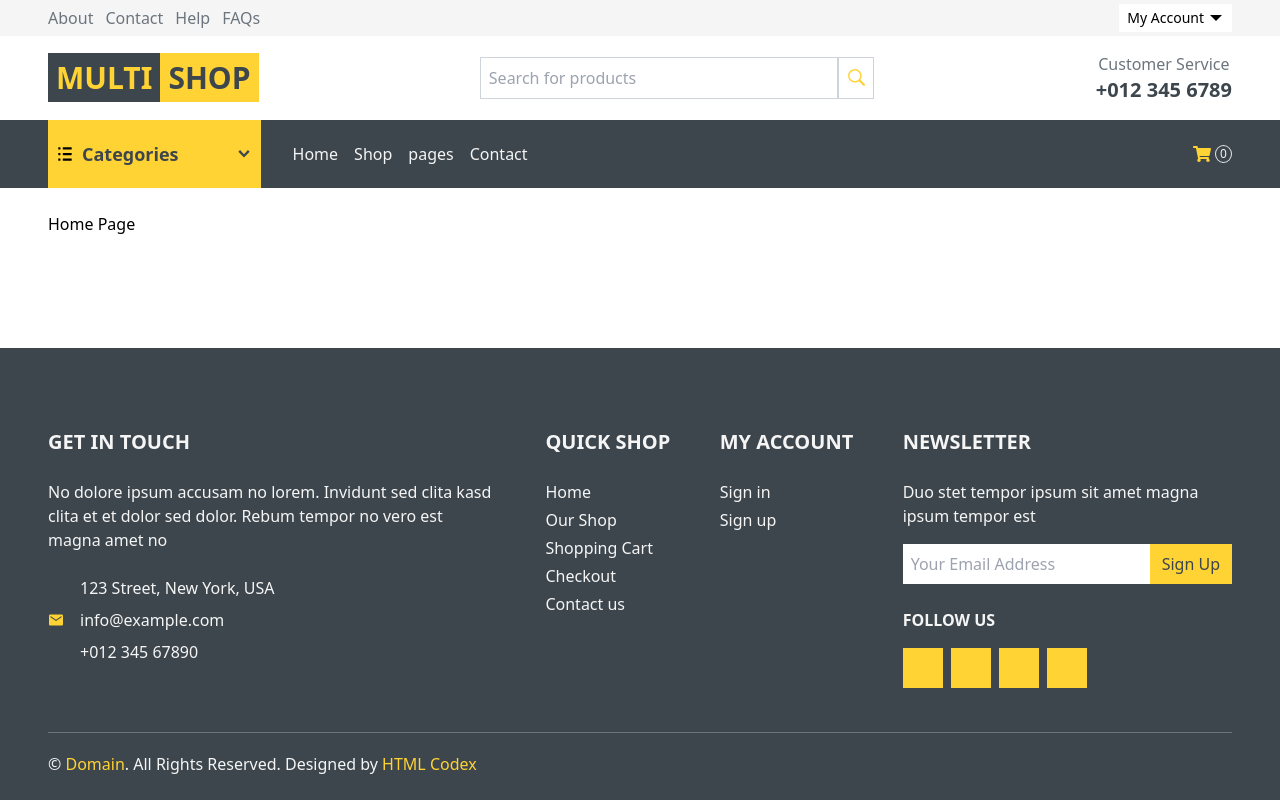
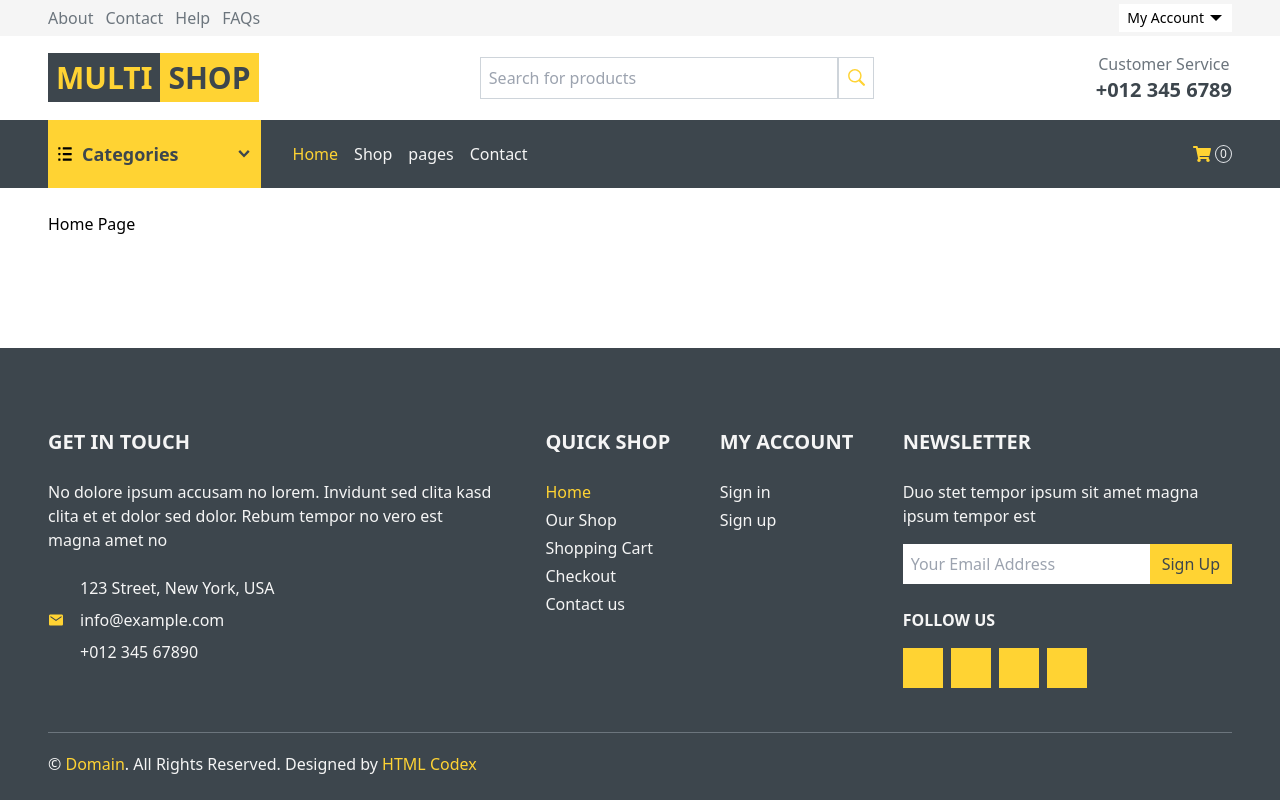
Before and after one commit to Cokejnr7/multishop, a React (Create React App) app: page / in a window 1280 px wide. Built offline with nearby package versions, Linux system fonts and the light colour scheme; some icons are missing.

Commit message:
active link color

```diff
--- a/src/components/Footer.js
+++ b/src/components/Footer.js
@@ -48,11 +48,21 @@ const Footer = () => {
             QUICK SHOP
           </span>
           <ul className="flex flex-col gap-y-1">
-            <li className="text-wildSand">Home</li>
-            <li className="text-wildSand">Our Shop</li>
-            <li className="text-wildSand">Shopping Cart</li>
-            <li className="text-wildSand">Checkout</li>
-            <li className="text-wildSand">Contact us</li>
+            <li className="text-wildSand">
+              <Link to="/">Home</Link>
+            </li>
+            <li className="text-wildSand">
+              <Link to="/shop">Our Shop</Link>
+            </li>
+            <li className="text-wildSand">
+              <Link to="/cart">Shopping Cart</Link>
+            </li>
+            <li className="text-wildSand">
+              <Link to="/checkout">Checkout</Link>
+            </li>
+            <li className="text-wildSand">
+              <Link to="/contact">Contact us</Link>
+            </li>
           </ul>
         </div>
 
--- a/src/components/Header.js
+++ b/src/components/Header.js
@@ -45,14 +45,20 @@ const Header = () => {
             <div
               className={`absolute top-[100%] ${
                 isExpanded ? "flex flex-col" : "hidden"
-              } border border-wildSand px-6 py-3  bg-white right-0 w-[150%]`}
+              } border border-wildSand bg-white right-0 w-[150%] `}
             >
-              <span>
-                <Link to="/account/login">Sign in</Link>
-              </span>
-              <span>
-                <Link to="/account/register">sign up</Link>
-              </span>
+              <Link
+                to="/account/login"
+                className="hover:bg-hGallery px-6 py-1 "
+              >
+                Sign in
+              </Link>
+              <Link
+                to="/account/register"
+                className="hover:bg-hGallery px-6 py-1"
+              >
+                Sign up
+              </Link>
             </div>
           </div>
         </Container>
--- a/src/components/Link.js
+++ b/src/components/Link.js
@@ -1,8 +1,11 @@
 import { useContext } from "react";
 import { NavigationContext } from "../context/navigation";
+import classNames from "classnames";
 
-const Link = ({ to, children }) => {
-  const { navigate } = useContext(NavigationContext);
+const Link = ({ to, children, className }) => {
+  const { navigate, currentPath } = useContext(NavigationContext);
+
+  const classes = classNames(className, currentPath === to && "text-sunGlow");
 
   const handleClick = (e) => {
     if (e.metaKey || e.ctrlKey) return;
@@ -11,7 +14,7 @@ const Link = ({ to, children }) => {
   };
 
   return (
-    <a href={to} onClick={handleClick}>
+    <a href={to} onClick={handleClick} className={classes}>
       {children}
     </a>
   );
```
